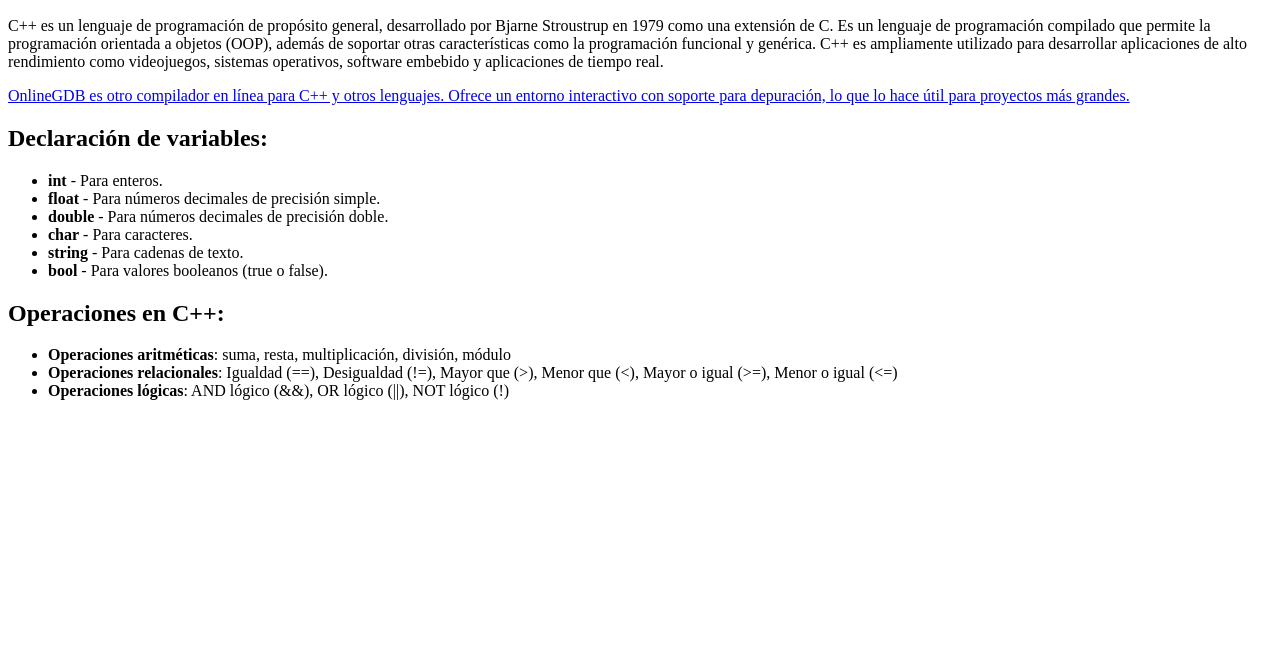
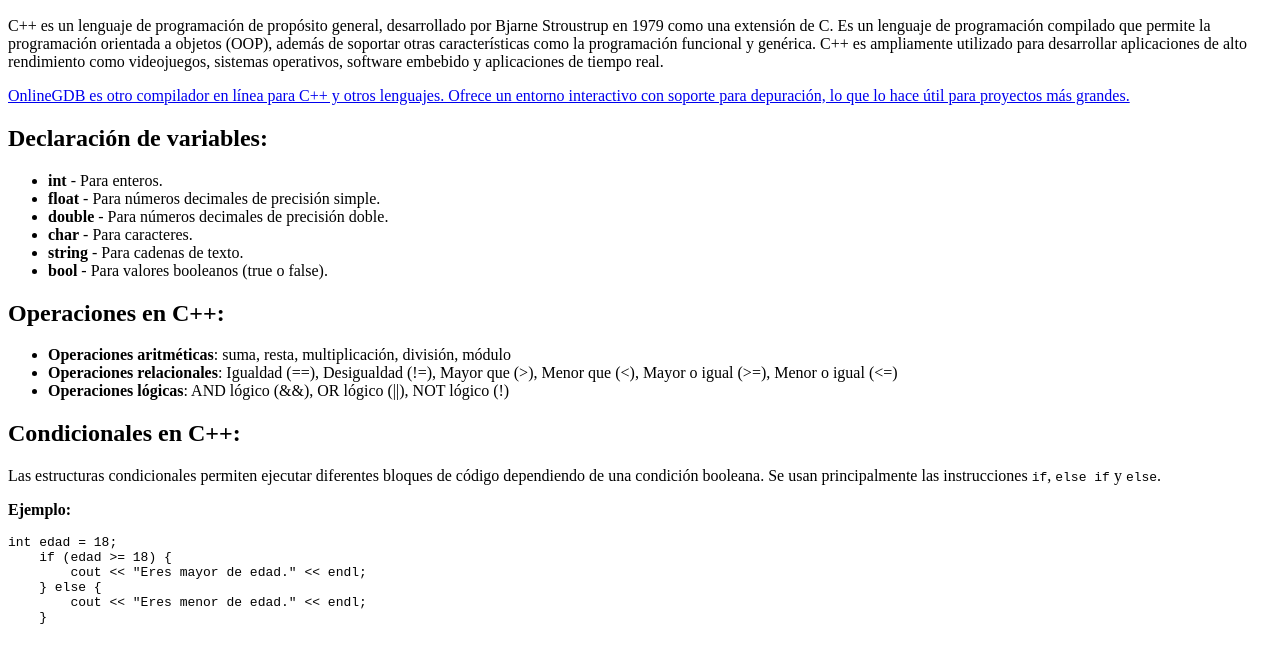
Before and after one commit to IvDrko/pages, a plain HTML site: page docs/index.html in a window 1280 px wide. Shown: the part 110-772 px from the top of the page. Drawn offline with Linux system fonts and the light colour scheme.

Commit message:
#4 Uso de condicionales en C++

```diff
--- a/docs/index.html
+++ b/docs/index.html
@@ -29,4 +29,15 @@
                 <li><strong>Operaciones lógicas</strong>: AND lógico (&&), OR lógico (||), NOT lógico (!)</li>
             </ul>
         </section>
+        <section>
+            <h2>Condicionales en C++:</h2>
+            <p>Las estructuras condicionales permiten ejecutar diferentes bloques de código dependiendo de una condición booleana. Se usan principalmente las instrucciones <code>if</code>, <code>else if</code> y <code>else</code>.</p>
+            <p><strong>Ejemplo:</strong></p>
+            <pre><code>int edad = 18;
+    if (edad >= 18) {
+        cout << "Eres mayor de edad." << endl;
+    } else {
+        cout << "Eres menor de edad." << endl;
+    }</code></pre>
+        </section>
 </html>
```
